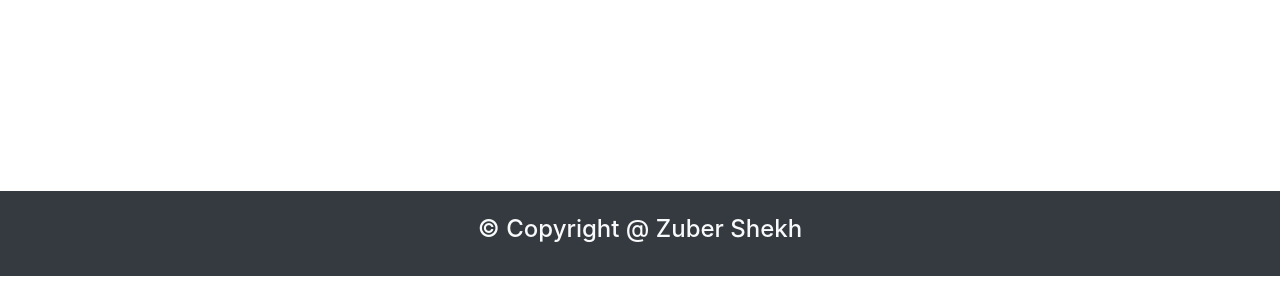
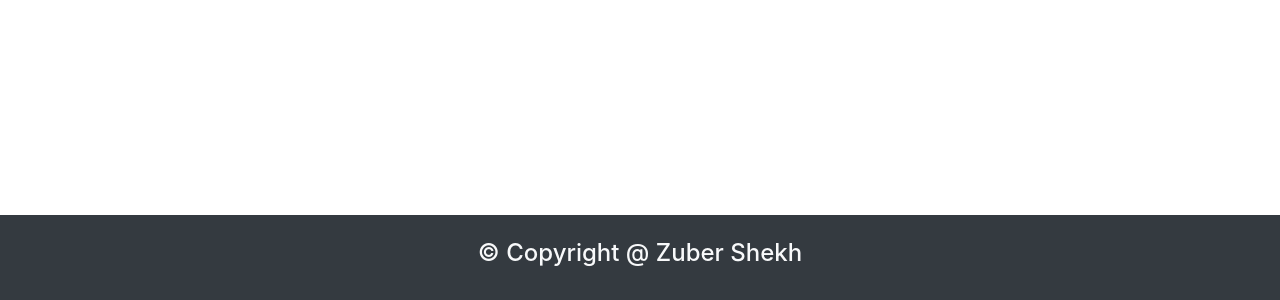
Before and after one commit to zuber-shekh7/react-birthday-reminder-app, a React (Create React App) app: page /about in a window 1280 px wide. Shown: the part 697-997 px from the top of the page. Before the commit the page ends 973 px from the top, so only its background shows below. Built offline with nearby package versions, Linux system fonts and the light colour scheme.

Commit message:
feat: add footer component

```diff
--- a/src/components/Footer.js
+++ b/src/components/Footer.js
@@ -3,7 +3,7 @@ import { Container, Col, Row } from "react-bootstrap";
 
 const Footer = () => {
   return (
-    <footer className="bg-dark text-light">
+    <footer className="mt-4 bg-dark text-light">
       <Container>
         <Row>
           <Col className="mx-auto py-4" md={8}>
```
